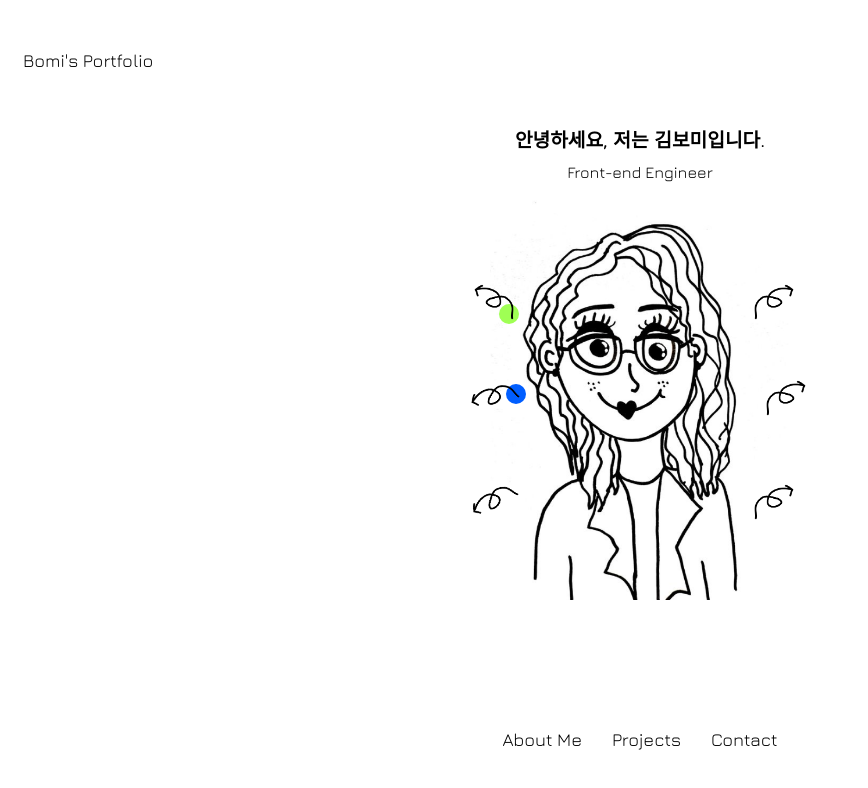
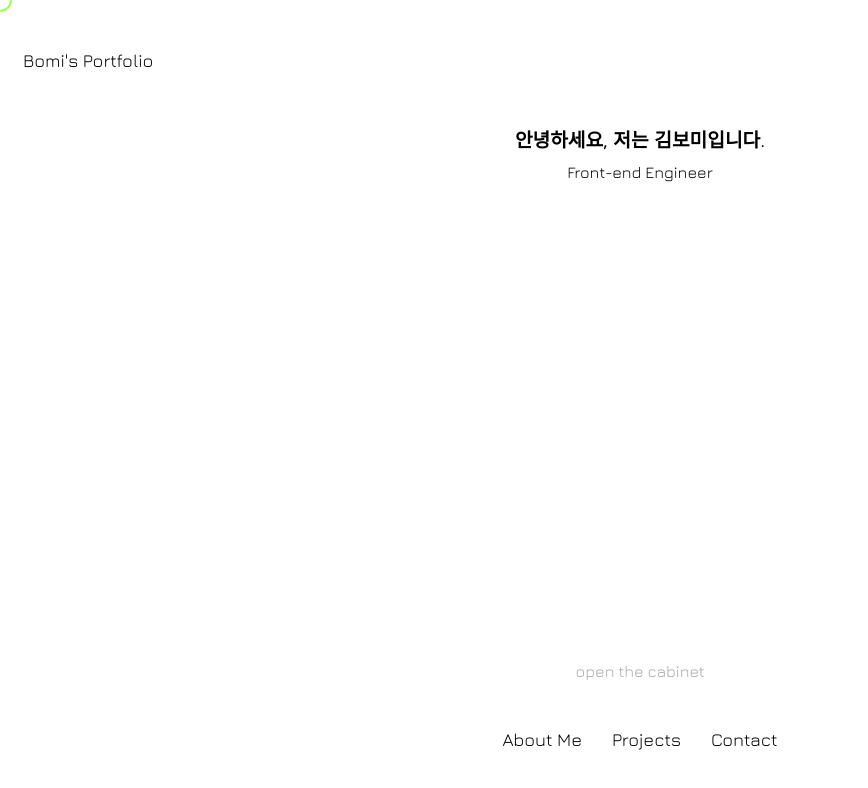
Before and after one commit to zoeznm/Bomi_portfolio, a React (Create React App) app in the folder portfolio/: page /aboutme in a window 1280 px wide. Shown: the top 788 px of the page, without its empty margins (0-868 px from the left). Built offline with nearby package versions, Linux system fonts and the light colour scheme.

Commit message:
마우스 커서 모양 변경 완료

```diff
--- a/portfolio/src/App.css
+++ b/portfolio/src/App.css
@@ -13,8 +13,21 @@ font-weight: <weight>; */
   font-family: "Jura", sans-serif;
   font-optical-sizing: auto;
   font-weight: light;
+  cursor: none;
 }
-
+body {
+  cursor: none;
+}
+.circle-cursor {
+  position: fixed;
+  width: 20px;
+  height: 20px;
+  border-radius: 50%;
+  border: 2px solid var(--color1);
+  pointer-events: none;
+  transform: translate(-50%, -50%);
+  z-index: 9999;
+}
 .introduce {
   position: absolute;
   width: 100vw;
--- a/portfolio/src/App.js
+++ b/portfolio/src/App.js
@@ -1,4 +1,4 @@
-import React from "react";
+import React, { useState, useEffect } from "react";
 import { Routes, Route } from "react-router-dom";
 import Navbar from "./components/Navbar";
 import Topbar from "./components/Topbar";
@@ -8,8 +8,24 @@ import Contact from "./pages/Contact";
 import "./App.css";
 
 const App = () => {
+  const [cursorPosition, setCursorPosition] = useState({ x: 0, y: 0 });
+
+  const handleMouseMove = (e) => {
+    setCursorPosition({ x: e.clientX, y: e.clientY });
+  };
+
+  useEffect(() => {
+    window.addEventListener("mousemove", handleMouseMove);
+    return () => {
+      window.removeEventListener("mousemove", handleMouseMove);
+    };
+  }, []);
   return (
     <div>
+      <div
+        className="circle-cursor"
+        style={{ left: `${cursorPosition.x}px`, top: `${cursorPosition.y}px` }}
+      ></div>
       <Routes>
         <Route path="/" element={<MainPage />} />
         <Route path="/aboutme" element={<AboutMe />} />
--- a/portfolio/src/pages/AboutMe.js
+++ b/portfolio/src/pages/AboutMe.js
@@ -10,55 +10,56 @@ const AboutMe = () => {
       <Navbar />
       <Topbar />
       <Hellotext />
-      <div>
+      {/* <div>
         <img
           className="aboutme"
           src={`${process.env.PUBLIC_URL}/aboutme.png`}
           alt="김보미의 사진"
         />
-        <div className="arrowimg_1">
         <img
           className="arrow arrow_1"
           src={`${process.env.PUBLIC_URL}/arrow.png`}
           alt="화살표"
         />
-        </div>
-        <div className="arrowimg_2">
         <img
           className="arrow arrow_2"
           src={`${process.env.PUBLIC_URL}/arrow.png`}
           alt="화살표"
         />
-        </div>
-        <div className="arrowimg_3">
         <img
           className="arrow arrow_3"
           src={`${process.env.PUBLIC_URL}/arrow.png`}
           alt="화살표"
         />
-        </div>
-        <div className="arrowimg_4">
         <img
           className="arrow arrow_4"
           src={`${process.env.PUBLIC_URL}/arrow.png`}
           alt="화살표"
         />
-        </div>
-        <div className="arrowimg_5">
         <img
           className="arrow arrow_5"
           src={`${process.env.PUBLIC_URL}/arrow.png`}
           alt="화살표"
         />
-        </div>
-        <div className="arrowimg_6">
         <img
           className="arrow arrow_6"
           src={`${process.env.PUBLIC_URL}/arrow.png`}
           alt="화살표"
         />
       </div>
+       */}
+      <div className="character">
+        <p>open the cabinet</p>
       </div>
+      {/* <div className="qna_1">
+        <p>프론트엔드 개발을 선택한 이유는 무엇인가요?</p>
+      </div>
+      <div className="qna_2">
+        <p>어떤 기술 스택을 사용하고 계신가요?</p>
+      </div>
+      <div className="qna_2">
+        <p>프론트엔드 개발자로서의 목표는 무엇인가요?</p>
+      </div> */}
     </div>
   );
 };
--- a/portfolio/src/styles/AboutMe.css
+++ b/portfolio/src/styles/AboutMe.css
@@ -82,3 +82,15 @@ h1 {
   right: 38%;
   transform: scaleX(-1);
 }
+.character {
+  position: absolute;
+  bottom: 15%;
+  width: 100vw;
+  text-align: center;
+  display: flex;
+  flex-direction: column;
+
+}
+.character p {
+  color: #a8a8a8;
+}
```
Lines whose indentation alone changed are shown as unchanged.
